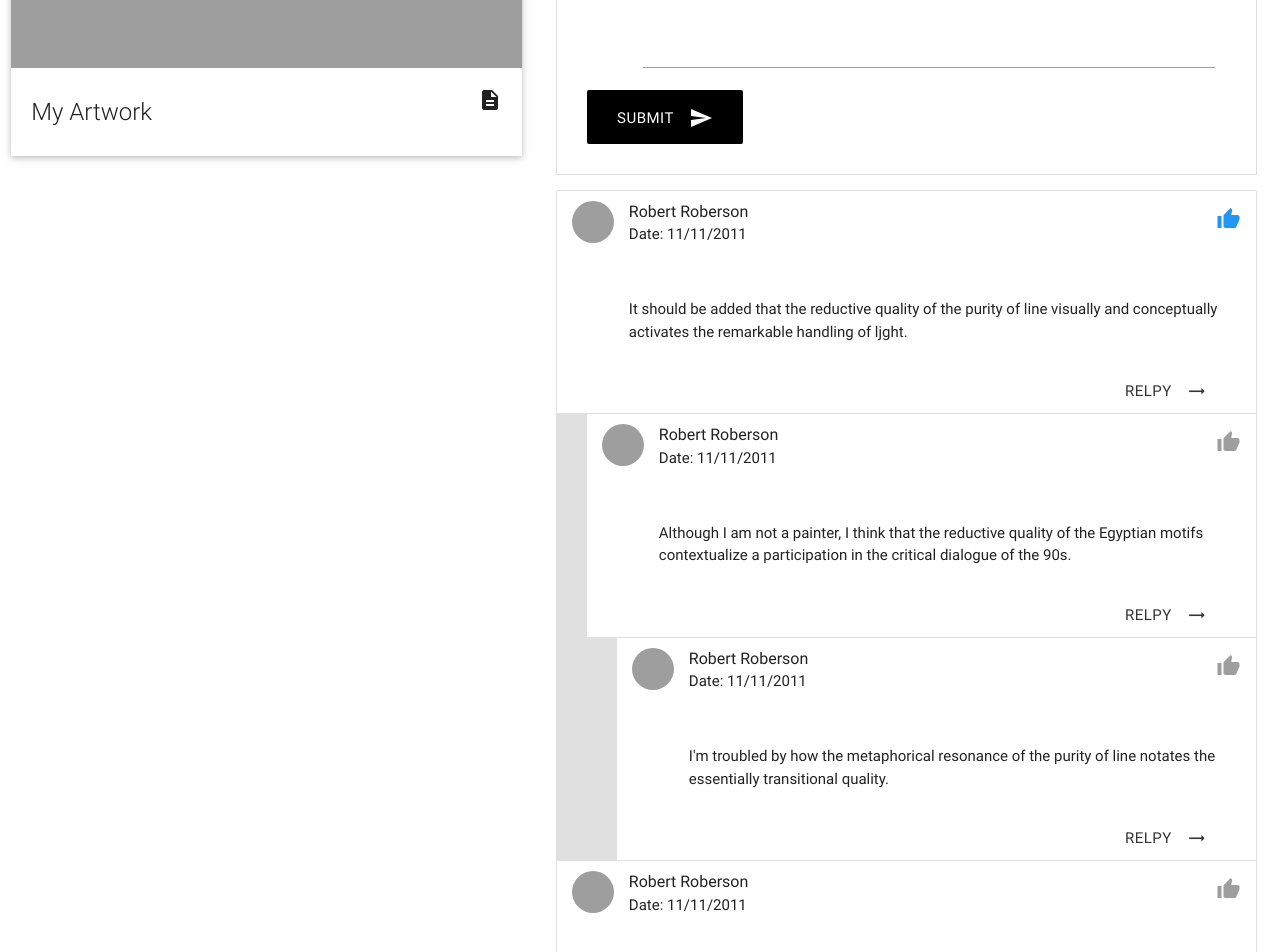
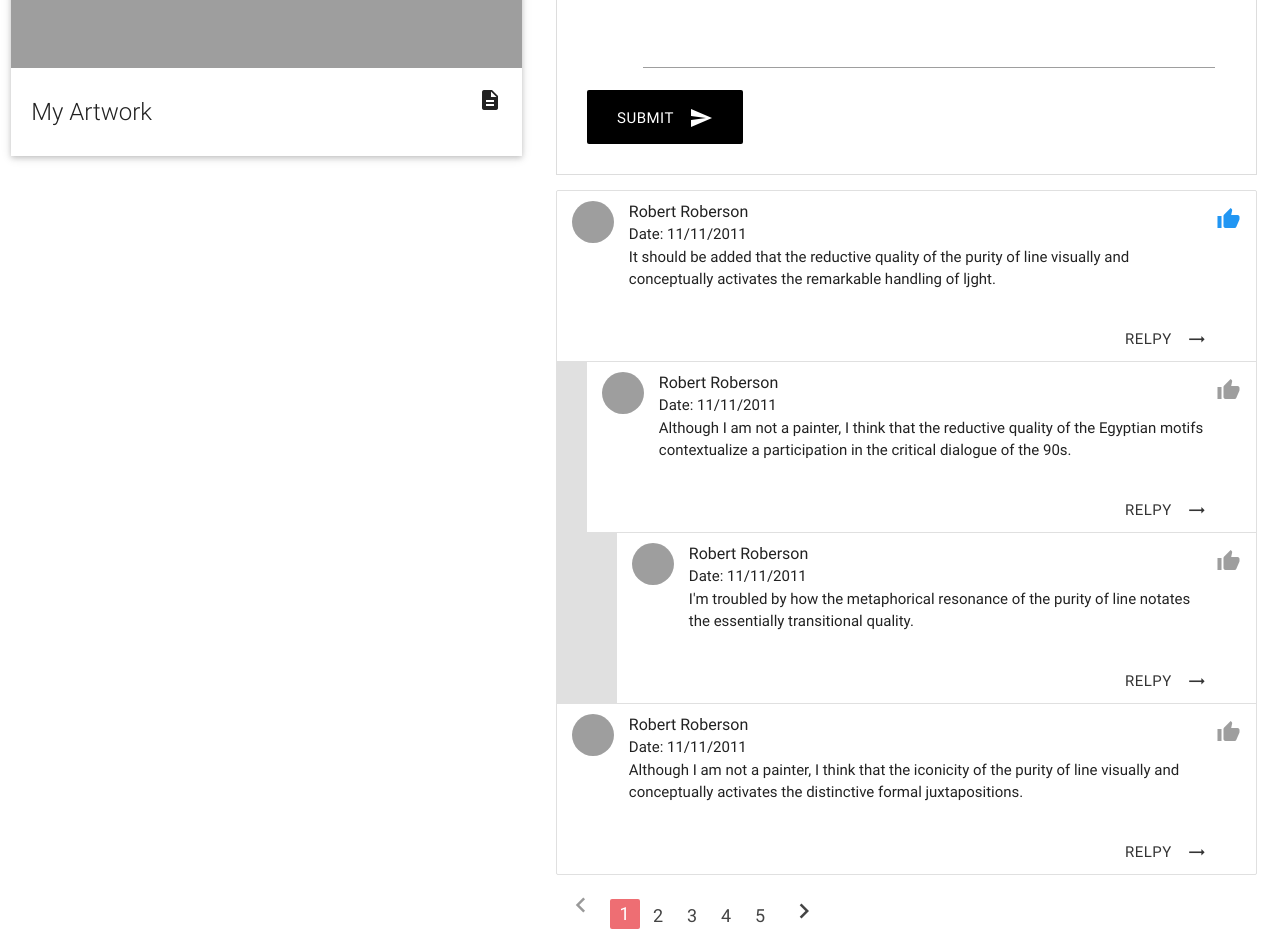
Before and after one commit to dmd-program/pipeline, a Jekyll site: the page built from crit.html, in a window 1280 px wide. Shown: the part 1617-2569 px from the top of the page. Built offline with Jekyll 4.4.1, drawn with Linux system fonts in a browser that asks for light colours; grey boxes are pictures that could not be loaded.

Commit message:
comment padding

```diff
--- a/crit.html
+++ b/crit.html
@@ -68,25 +68,25 @@
           <li class="collection-item avatar">
             <img src="https://unsplash.it/50?image=230" alt="" class="circle">
             <span class="title">Robert Roberson</span>
-            <p><span class="date">Date: 11/11/2011</span></p><br>It should be added that the reductive quality of the purity of line visually and conceptually activates the remarkable handling of ljght.</p>
+            <p><span class="date">Date: 11/11/2011</span><br>It should be added that the reductive quality of the purity of line visually and conceptually activates the remarkable handling of ljght.</p>
              <a href="#!" class="secondary-content"><i class="material-icons blue-text">thumb_up</i></a>
           </li>
           <li class="collection-item avatar">
             <img src="https://unsplash.it/50?image=400" alt="" class="circle">
            <span class="title">Robert Roberson</span>
-            <p><span class="date">Date: 11/11/2011</span></p><br>Although I am not a painter, I think that the reductive quality of the Egyptian motifs contextualize a participation in the critical dialogue of the 90s.</p>
+            <p><span class="date">Date: 11/11/2011</span><br>Although I am not a painter, I think that the reductive quality of the Egyptian motifs contextualize a participation in the critical dialogue of the 90s.</p>
             <a href="#!" class="secondary-content"><i class="material-icons grey-text">thumb_up</i></a>
           </li>
           <li class="collection-item avatar">
             <img src="https://unsplash.it/50?image=500" alt="" class="circle">
             <span class="title">Robert Roberson</span>
-            <p><span class="date">Date: 11/11/2011</span></p><br>I'm troubled by how the metaphorical resonance of the purity of line notates the essentially transitional quality.</p>
+            <p><span class="date">Date: 11/11/2011</span><br>I'm troubled by how the metaphorical resonance of the purity of line notates the essentially transitional quality.</p>
              <a href="#!" class="secondary-content"><i class="material-icons grey-text">thumb_up</i></a>
           </li>
           <li class="collection-item avatar">
             <img src="https://unsplash.it/50?image=100" alt="" class="circle">
             <span class="title">Robert Roberson</span>
-            <p><span class="date">Date: 11/11/2011</span></p><br>Although I am not a painter, I think that the iconicity of the purity of line visually and conceptually activates the distinctive formal juxtapositions.</p>
+            <p><span class="date">Date: 11/11/2011</span><br>Although I am not a painter, I think that the iconicity of the purity of line visually and conceptually activates the distinctive formal juxtapositions.</p>
              <a href="#!" class="secondary-content"><i class="material-icons grey-text">thumb_up</i></a>
           </li>
         </ul>
@@ -166,14 +166,14 @@
           <li class="collection-item avatar">
             <img src="https://unsplash.it/50?image=230" alt="" class="circle">
             <span class="title">Robert Roberson</span>
-            <p><span class="date">Date: 11/11/2011</span></p><br>It should be added that the reductive quality of the purity of line visually and conceptually activates the remarkable handling of ljght.</p>
+            <p><span class="date">Date: 11/11/2011</span><br>It should be added that the reductive quality of the purity of line visually and conceptually activates the remarkable handling of ljght.</p>
              <p class="reply"><button class="btn waves-effect waves-light btn-flat right" type="submit" name="action">Relpy<i class="material-icons right"><i class="material-icons">trending_flat</i></i></button></p>
             <a href="#!" class="secondary-content"><i class="material-icons blue-text">thumb_up</i></a>
           </li>
           <li class="indent collection-item avatar">
             <img src="https://unsplash.it/50?image=400" alt="" class="circle">
            <span class="title">Robert Roberson</span>
-            <p><span class="date">Date: 11/11/2011</span></p><br>Although I am not a painter, I think that the reductive quality of the Egyptian motifs contextualize a participation in the critical dialogue of the 90s.</p>
+            <p><span class="date">Date: 11/11/2011</span><br>Although I am not a painter, I think that the reductive quality of the Egyptian motifs contextualize a participation in the critical dialogue of the 90s.</p>
             <p class="reply"><button class="btn waves-effect waves-light btn-flat right" type="submit" name="action">Relpy<i class="material-icons right"><i class="material-icons">trending_flat</i></i></button></p>
 
             <a href="#!" class="secondary-content"><i class="material-icons grey-text">thumb_up</i></a>
@@ -181,14 +181,14 @@
           <li class="indent-indent collection-item avatar">
             <img src="https://unsplash.it/50?image=500" alt="" class="circle">
             <span class="title">Robert Roberson</span>
-            <p><span class="date">Date: 11/11/2011</span></p><br>I'm troubled by how the metaphorical resonance of the purity of line notates the essentially transitional quality.</p>
+            <p><span class="date">Date: 11/11/2011</span><br>I'm troubled by how the metaphorical resonance of the purity of line notates the essentially transitional quality.</p>
              <p class="reply"><button class="btn waves-effect waves-light btn-flat right" type="submit" name="action">Relpy<i class="material-icons right"><i class="material-icons">trending_flat</i></i></button></p>
             <a href="#!" class="secondary-content"><i class="material-icons grey-text">thumb_up</i></a>
           </li>
           <li class="collection-item avatar">
             <img src="https://unsplash.it/50?image=100" alt="" class="circle">
             <span class="title">Robert Roberson</span>
-            <p><span class="date">Date: 11/11/2011</span></p><br>Although I am not a painter, I think that the iconicity of the purity of line visually and conceptually activates the distinctive formal juxtapositions.</p>
+            <p><span class="date">Date: 11/11/2011</span><br>Although I am not a painter, I think that the iconicity of the purity of line visually and conceptually activates the distinctive formal juxtapositions.</p>
              <p class="reply"><button class="btn waves-effect waves-light btn-flat right" type="submit" name="action">Relpy<i class="material-icons right"><i class="material-icons">trending_flat</i></i></button></p>
             <a href="#!" class="secondary-content"><i class="material-icons grey-text">thumb_up</i></a>
           </li>
```
Also changed, not shown: forum-thread.html (+4 -5 lines).
